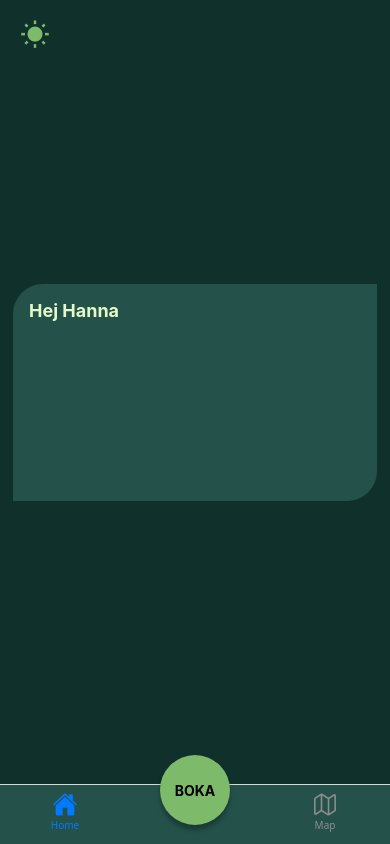
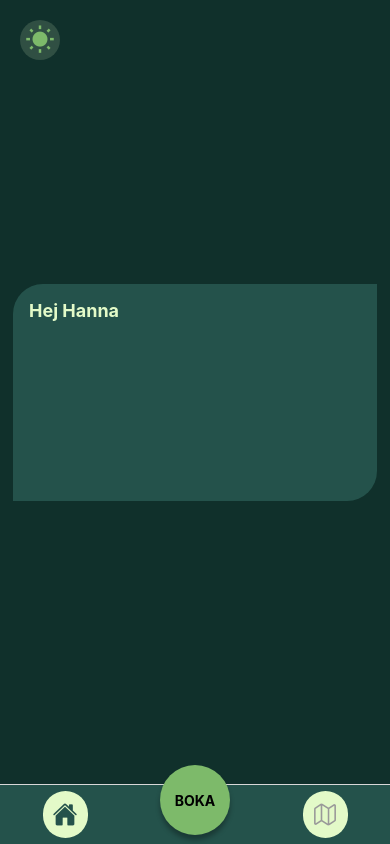
Before and after one commit to edda177/pax, a React Native app in the folder pax-mobile/: screen /Home in a window 390 px wide. Built offline with nearby package versions, Linux system fonts and the light colour scheme.

Commit message:
background icon

```diff
--- a/pax-mobile/Navigation/BottomTabNavigator.js
+++ b/pax-mobile/Navigation/BottomTabNavigator.js
@@ -1,4 +1,5 @@
 import React from 'react';
+import { View } from 'react-native';
 import { createBottomTabNavigator } from '@react-navigation/bottom-tabs';
 import Icon from 'react-native-vector-icons/Ionicons';
 import HomeScreen from '../screens/HomeScreen';
@@ -16,6 +17,9 @@ export default function BottomTabNavigator() {
         <Tab.Navigator
             screenOptions={({ route }) => ({
                 headerShown: false,
+                tabBarShowLabel: false,
+                tabBarActiveTintColor: '#24524B',
+                tabBarInactiveTintColor: '#999999',
                 tabBarIcon: ({ focused, color, size }) => {
                     let iconName;
 
@@ -23,11 +27,24 @@ export default function BottomTabNavigator() {
                     else if (route.name === 'Map') iconName = focused ? 'map' : 'map-outline';
                     else if (route.name === 'Booking') return null;
 
-                    return <Icon name={iconName} size={size} color={color} />;
+                    return (
+                        <View
+                            style={{
+                                backgroundColor: '#E3FAC8',
+                                borderRadius: 25,
+                                padding: 10,
+                                alignItems: 'center',
+                                justifyContent: 'center',
+                            }}
+                        >
+                            <Icon name={iconName} size={size} color={color} />
+                        </View>
+                    );
                 },
                 tabBarStyle: {
                     backgroundColor: customTheme.colors.tabBar,
                     paddingBottom: 0,
+                    paddingTop: 10,
                     height: 60,
                 },
             })}
@@ -38,7 +55,6 @@ export default function BottomTabNavigator() {
                 component={Booking}
                 options={{
                     tabBarButton: (props) => <BookingButton {...props} />,
-                    tabBarLabel: 'Booking',
                 }}
             />
             <Tab.Screen name="Map" component={Map} />
--- a/pax-mobile/screens/HomeScreen.jsx
+++ b/pax-mobile/screens/HomeScreen.jsx
@@ -68,6 +68,9 @@ const createStyles = (theme) =>
       top: 20,
       left: 20,
       zIndex: 1,
+      backgroundColor: "#E3FAC825",
+      borderRadius: 25,
+      padding: 5,
     },
   });
 
```
